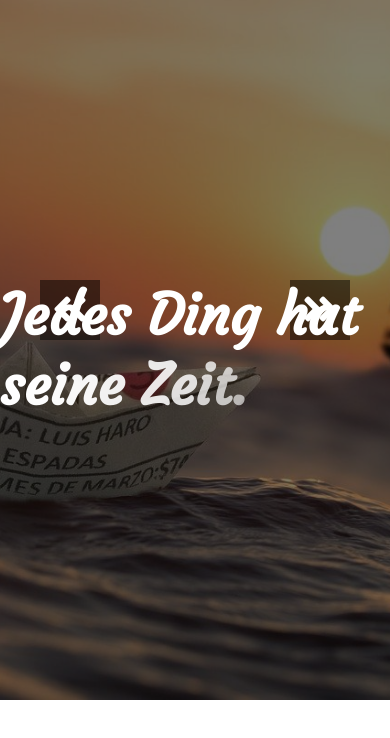
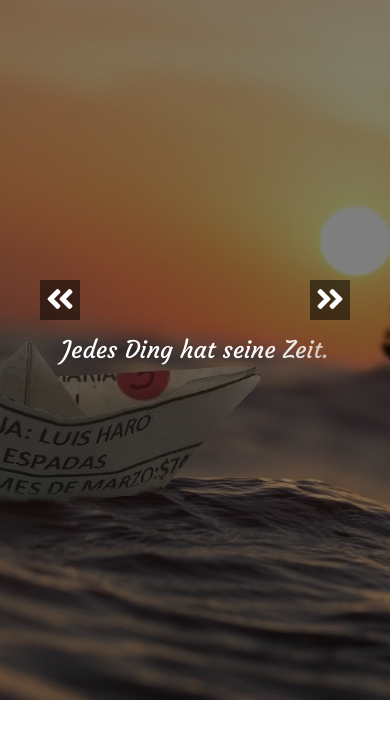
Before and after one commit to BasakKurtLab/slider, a plain HTML site: page index.html in a window 390 px wide. Drawn offline with nearby package versions, Linux system fonts and the light colour scheme; a web font is replaced by a local one.

Commit message:
Update style.css
@media screen.

```diff
--- a/style.css
+++ b/style.css
@@ -64,3 +64,24 @@ body {
 #next {
   right: 40px;
 }
+@media screen and (max-width: 930px) {
+  .ml3 {
+    font-weight: 500;
+    font-size: 2em;
+    color: white;
+    z-index: 500;
+  }
+  #slider button {
+    width: 40px;
+    height: 40px;
+    font-size: 2em;
+  }
+}
+@media screen and (max-width: 767px) {
+  .ml3 {
+    font-weight: 500;
+    font-size: 1.5em;
+    color: white;
+    z-index: 500;
+  }
+}
```
